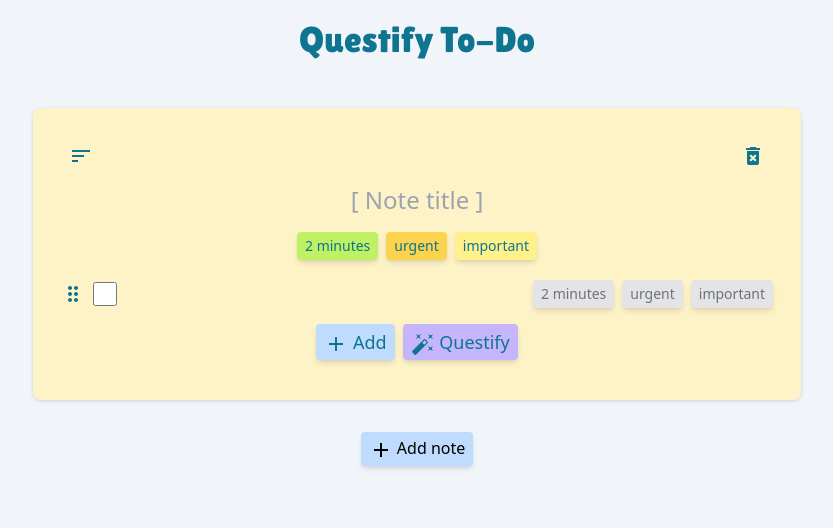
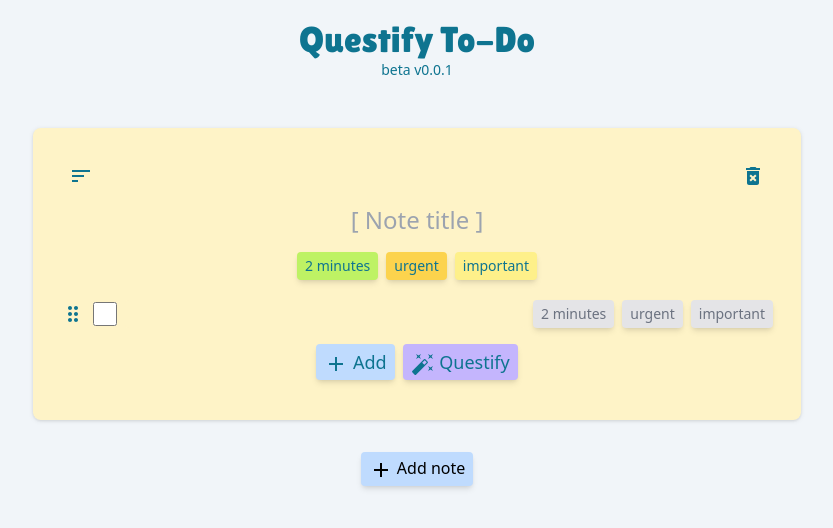
Before and after one commit to nimirium/questify-react, a Next.js app: page / in a window 1280 px wide. Shown: the top 528 px of the page, without its empty margins (223-1056 px from the left). Built offline with nearby package versions, Linux system fonts and the light colour scheme.

Commit message:
add app version to title

```diff
--- a/app/page.tsx
+++ b/app/page.tsx
@@ -1,6 +1,7 @@
 "use client"; // This is a client component 👈🏽
 
 import ListOfNotesOrQuests from "./components/ListOfNotesOrQuests";
+import { appVersion } from "./fixtures/Version";
 
 export default function Home() {
     return (
@@ -8,6 +9,7 @@ export default function Home() {
             <div className="flex flex-col flex-center">
                 <div className="text-center p-5 text-4xl text-cyan-700 rounded" style={{fontFamily: "'Lilita One'"}}>
                     <span>Questify To-Do</span>
+                    <div className="flex items-center justify-center text-sm font-sans">beta v{appVersion}</div>
                 </div>
             </div>
             <div className="flex flex-col justify-center items-center">
```
